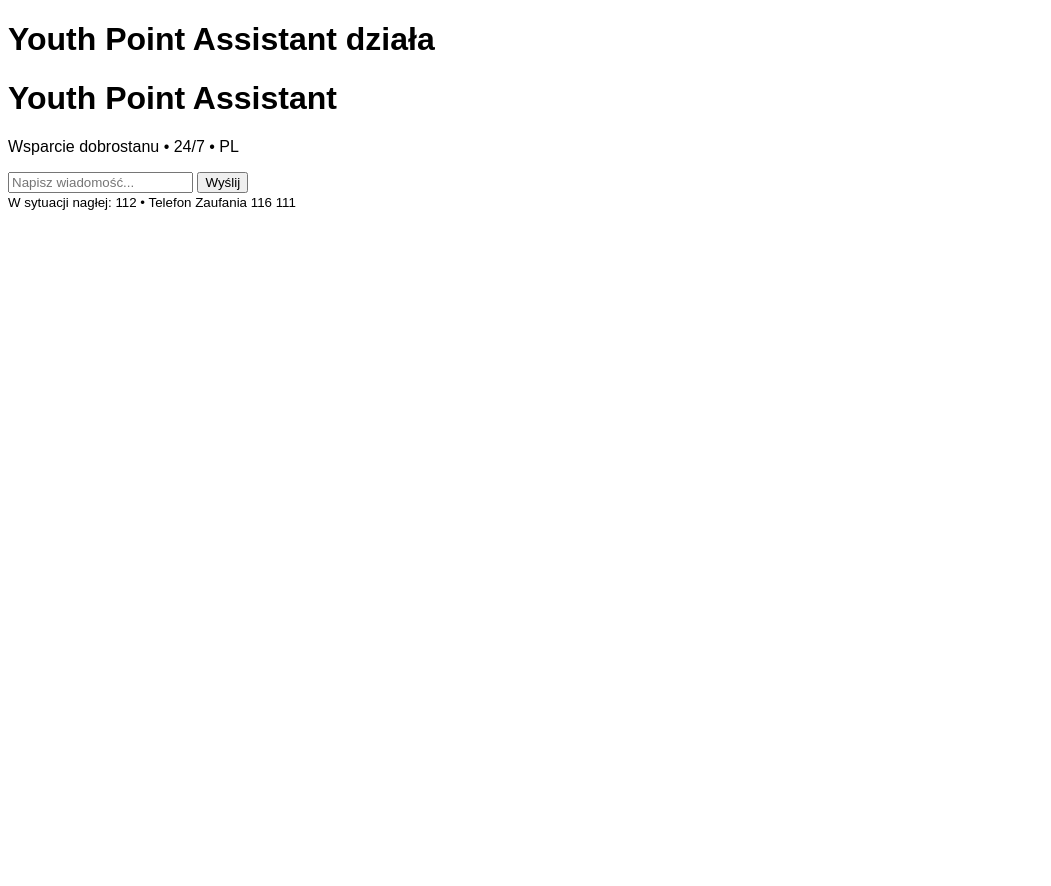
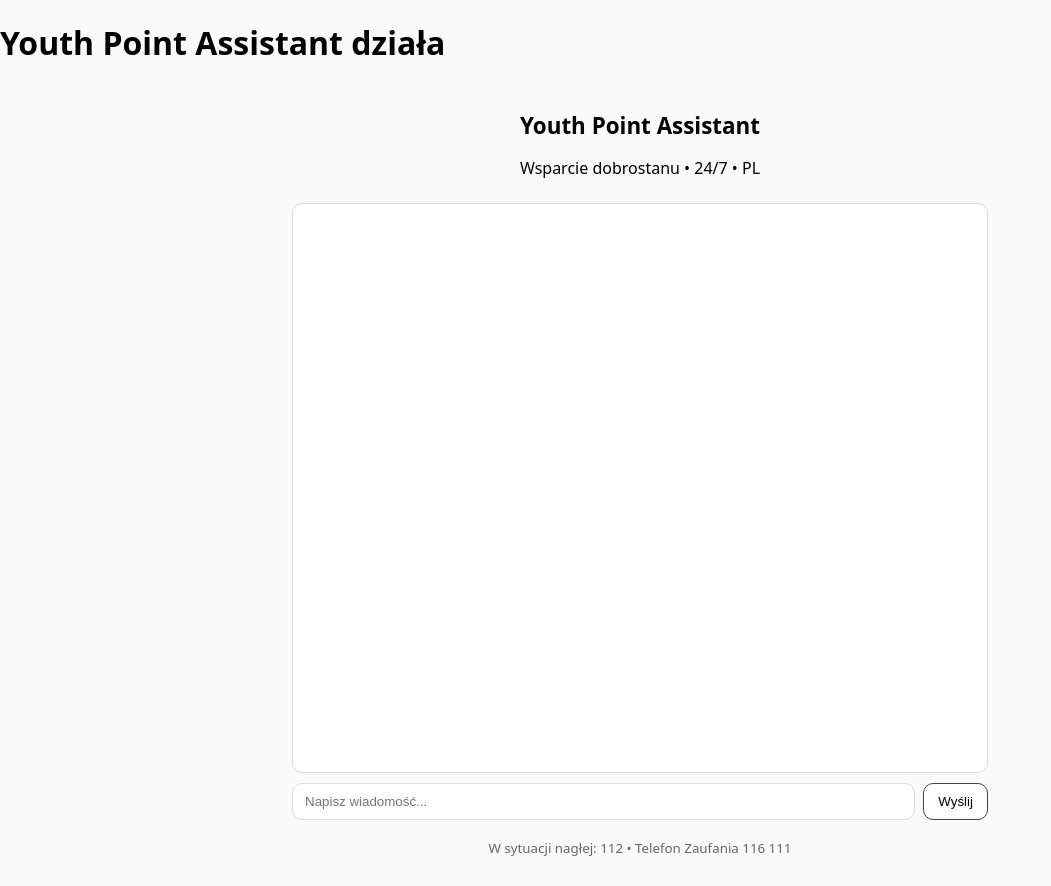
Before and after one commit to Kar-lang-beep/festiwal, a website: page Festiwal/public/index.html in a window 1280 px wide. Shown: the whole page, without its empty margins (0-1051 px from the left). Before the commit the page ends 800 px from the top, so only its background shows below. Drawn offline with Linux system fonts and the light colour scheme.

Commit message:
1Update style.css

```diff
--- a/Festiwal/public/style.css
+++ b/Festiwal/public/style.css
@@ -1 +1,14 @@
-body{font-family:sans-serif;}
+
+* { box-sizing: border-box; }
+body { margin: 0; font-family: system-ui, -apple-system, Arial, sans-serif; background: #fafafa; }
+.app { max-width: 720px; margin: 0 auto; display: flex; flex-direction: column; min-height: 100vh; padding: 12px; }
+header { text-align: center; padding: 8px 0; }
+header h1 { margin: 4px 0; font-size: 1.4rem; }
+main { flex: 1; overflow-y: auto; border: 1px solid #ddd; border-radius: 10px; padding: 12px; background: #fff; }
+.msg { margin: 8px 0; padding: 10px 12px; border-radius: 10px; max-width: 80%; line-height: 1.35; }
+.msg.user { background: #e6f0ff; align-self: flex-end; margin-left: auto; }
+.msg.bot { background: #f1f0f0; border: 1px solid #e6e6e6; }
+form { display: flex; gap: 8px; padding: 10px 0; }
+#input { flex: 1; padding: 10px 12px; border-radius: 10px; border: 1px solid #ddd; }
+button { padding: 10px 14px; border-radius: 10px; border: 1px solid #444; background: #fff; cursor: pointer; }
+footer { text-align: center; color: #666; padding: 6px 0 16px; }
```
